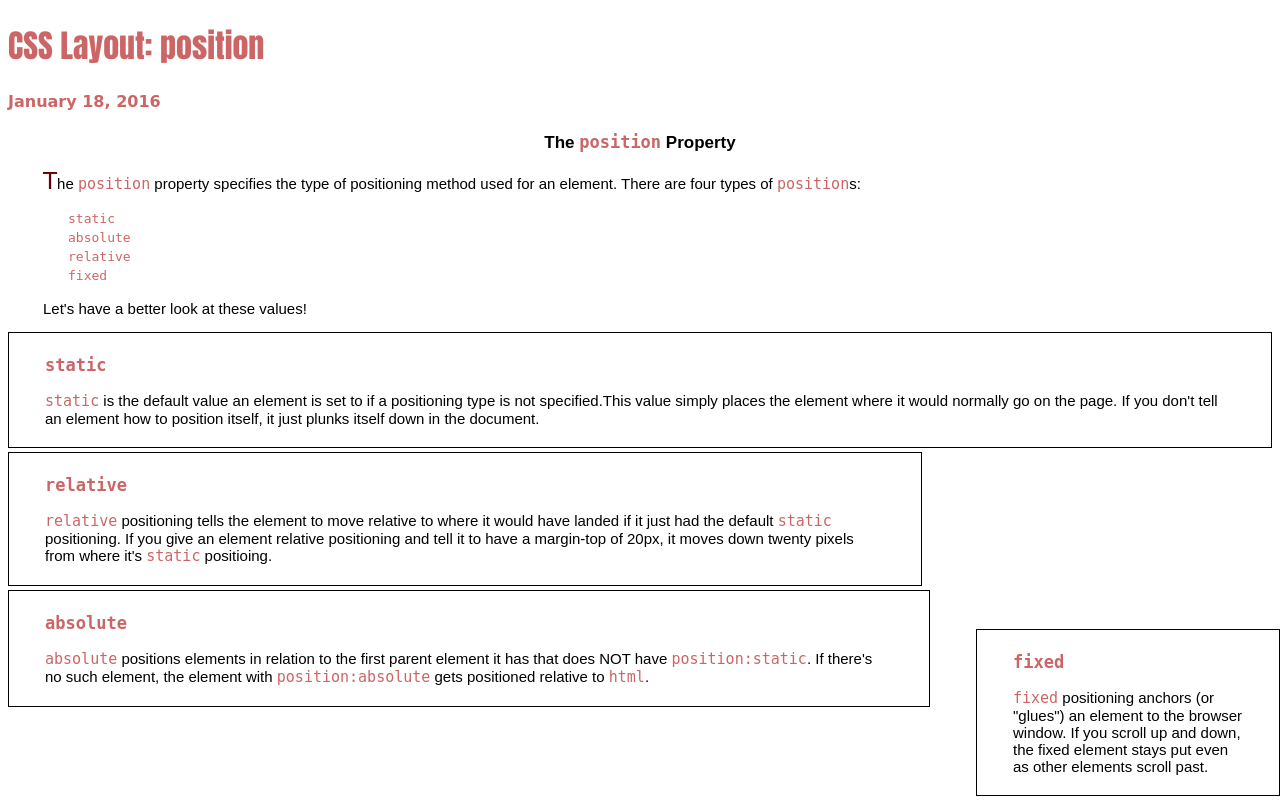
After one commit to saralis/sarariv.github.io, a PHP site: page /blog/css-concepts.html in a window 1280 px wide. The commit adds this page. Run offline with PHP 8.4, Linux system fonts and the light colour scheme.

Commit message:
Create technical blog 2 and update stylesheet

```diff
--- /dev/null
+++ b/blog/css-concepts.html
@@ -0,0 +1,57 @@
+<!DOCTYPE html>
+<html>
+  <head>
+    <title>Positioning in CSS</title>
+    <link rel="stylesheet" type="text/css" href="../stylesheets/default.css"/>
+    <link rel="stylesheet" type="text/css" href="../stylesheets/blog.css"/>
+  </head>
+  <body>
+    <header>
+      <h1>CSS Layout: position</h1>
+      <h4>January 18, 2016</h4>
+    </header>
+    <main>
+      <section>
+        <h2>The <span class="position">position</span> Property</h2>
+           <p><span class="welcome">T</span>he <span class="position">position</span> property specifies the type of positioning method used for an element. There are four types of <span class="position">position</span>s:</p>
+        <ul>
+          <li class="position">static</li>
+          <li class="position">absolute</li>
+          <li class="position">relative</li>
+          <li class="position">fixed</li>
+        </ul>
+        <p>Let's have a better look at these values!</p>
+      </section>
+
+      <section class="value">
+        <div class="static">
+        <h3 class="position">static</h3>
+          <p><span class="position">static</span> is the default value an element is set to if a positioning type is not specified.This value simply places the element where it would normally go on the page. If you don't tell an element how to position itself, it just plunks itself down in the document.</p>
+        </div>
+      </section>
+
+      <section class="value">
+        <div class="relative">
+        <h3 class="position">relative</h3>
+          <p><span class="position">relative</span> positioning tells the element to move relative to where it would have landed if it just had the default <span class="position">static</span> positioning.
+          If you give an element relative positioning and tell it to have a margin-top of 20px, it moves down twenty pixels from where it's <span class="position">static</span> positioing.</p>
+        </div>
+      </section>
+
+      <section class="value">
+        <div class="absolute">
+        <h3 class="position">absolute</h3>
+          <p><span class="position">absolute</span> positions elements in relation to the first parent element it has that does NOT have <span class="position">position:static</span>. If there's no such element, the element with <span class="position">position:absolute</span> gets positioned relative to <span class="position">html</span>.</p>
+        </div>
+      </section>
+
+      <section class="value">
+        <div class="fixed">
+        <h3 class="position">fixed</h3>
+          <p><span class="position">fixed</span> positioning anchors (or "glues") an element to the browser window. If you scroll up and down, the fixed element stays put even as other elements scroll past.</p>
+        </div>
+      </section>
+
+    </main>
+  </body>
+</html>
--- a/stylesheets/blog.css
+++ b/stylesheets/blog.css
@@ -12,3 +12,66 @@
   width: 200px;
   padding: 5px 10px 5px 10px;
 }
+
+h2 {
+  font-family: arial;
+  font-size: 17px;
+  text-align: center;
+}
+
+h3 {
+  font-size: 17px;
+  text-align: left;
+  padding-left: 35px;
+  padding-right: 35px;
+}
+
+.position {
+  font-family: monospace;
+  border: none;
+  color: #cc6666;
+}
+
+li {
+  display: block;
+  text-align: left;
+  padding: none;
+  position: static;
+}
+
+
+.absolute {
+  position: absolute;
+  border: 1px solid black;
+  margin-bottom: 4px;
+  padding: 5px 1px 5px 1px;
+  margin-right: 350px;
+}
+
+.relative {
+  position: relative;
+  border: 1px solid black;
+  margin-bottom: 4px;
+  padding: 5px 1px 5px 1px;
+  margin-right: 350px;
+}
+
+.static {
+  position: static;
+  border: 1px solid black;
+  background: white;
+  margin-bottom: 4px;
+  padding: 5px 1px 5px 1px;
+}
+
+
+.fixed {
+  position: fixed;
+  border: 1px solid black;
+  background: white;
+  margin-bottom: 4px;
+  padding: 5px 1px 5px 1px;
+  bottom: 0;
+  right: 0;
+  width: 300px;
+}
```
